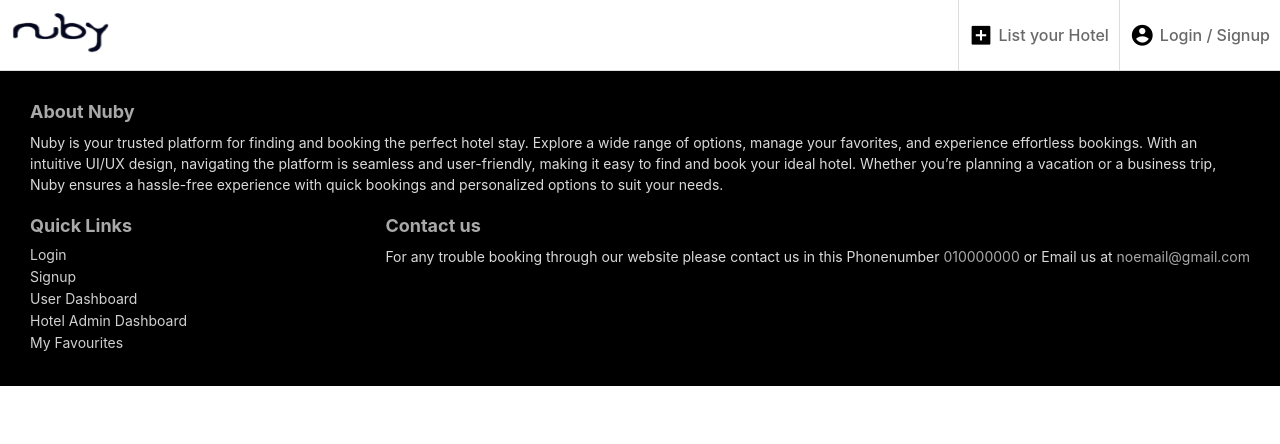
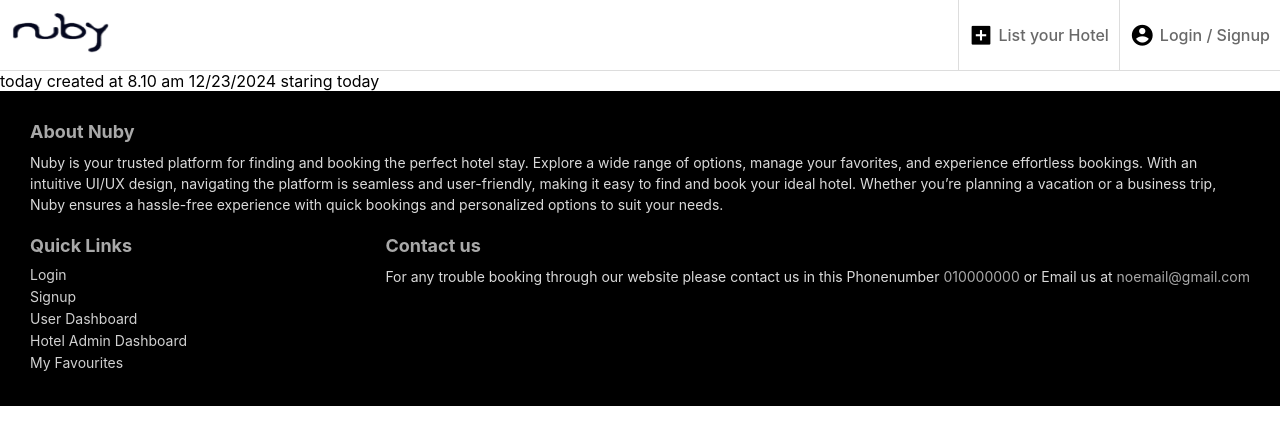
Before and after one commit to mysteryman123456/HBMS, a React (Create React App) app in the folder frontend/: page /hotel-admin-dashboard in a window 1280 px wide. Shown: the top 444 px of the page. Built offline with nearby package versions, Linux system fonts and the light colour scheme.

Commit message:
Admin dashboard

```diff
--- a/frontend/src/Components/HotelAdminDashboard.jsx
+++ b/frontend/src/Components/HotelAdminDashboard.jsx
@@ -3,7 +3,8 @@ import React from 'react'
 const AdminDashboard = () => {
   return (
     <div>
-
+      today created at 8.10 am 12/23/2024
+      staring today
     </div>
   )
 }
```
Also changed, not shown: 1 other file (tests, documents, lock files or other folders).
